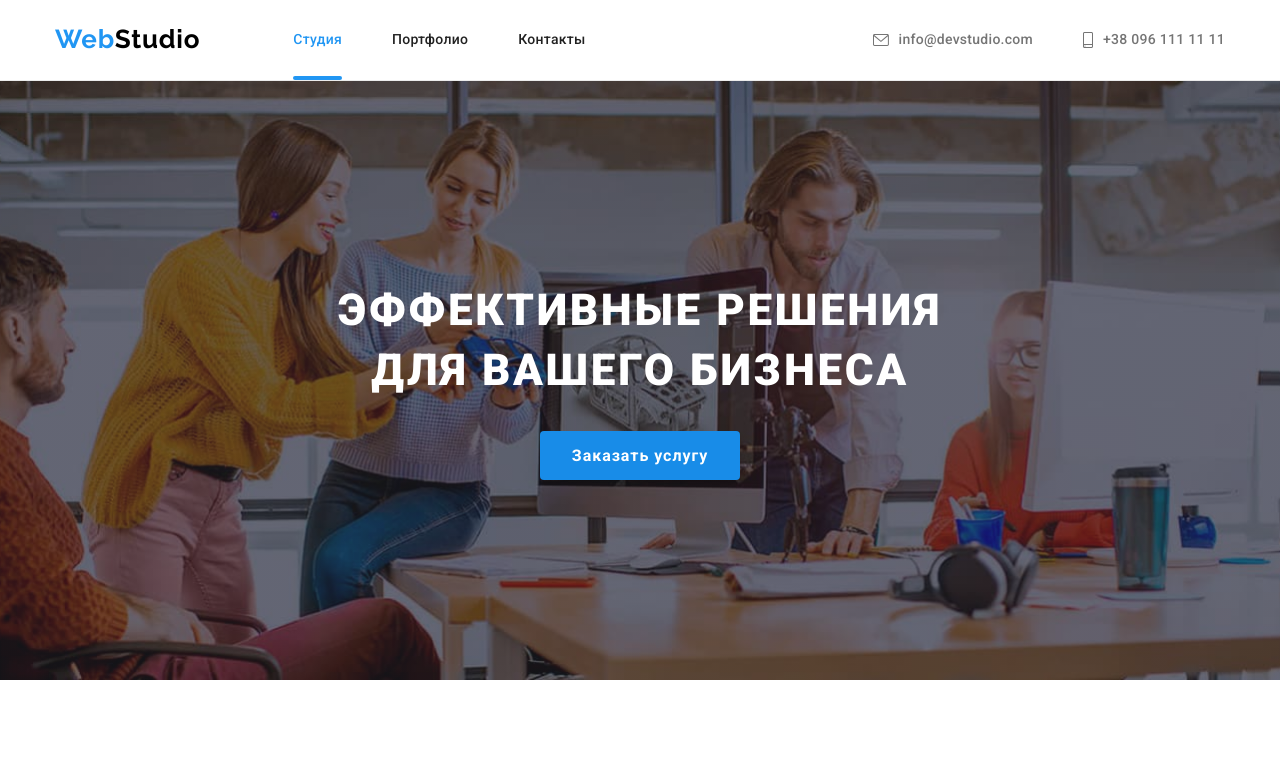
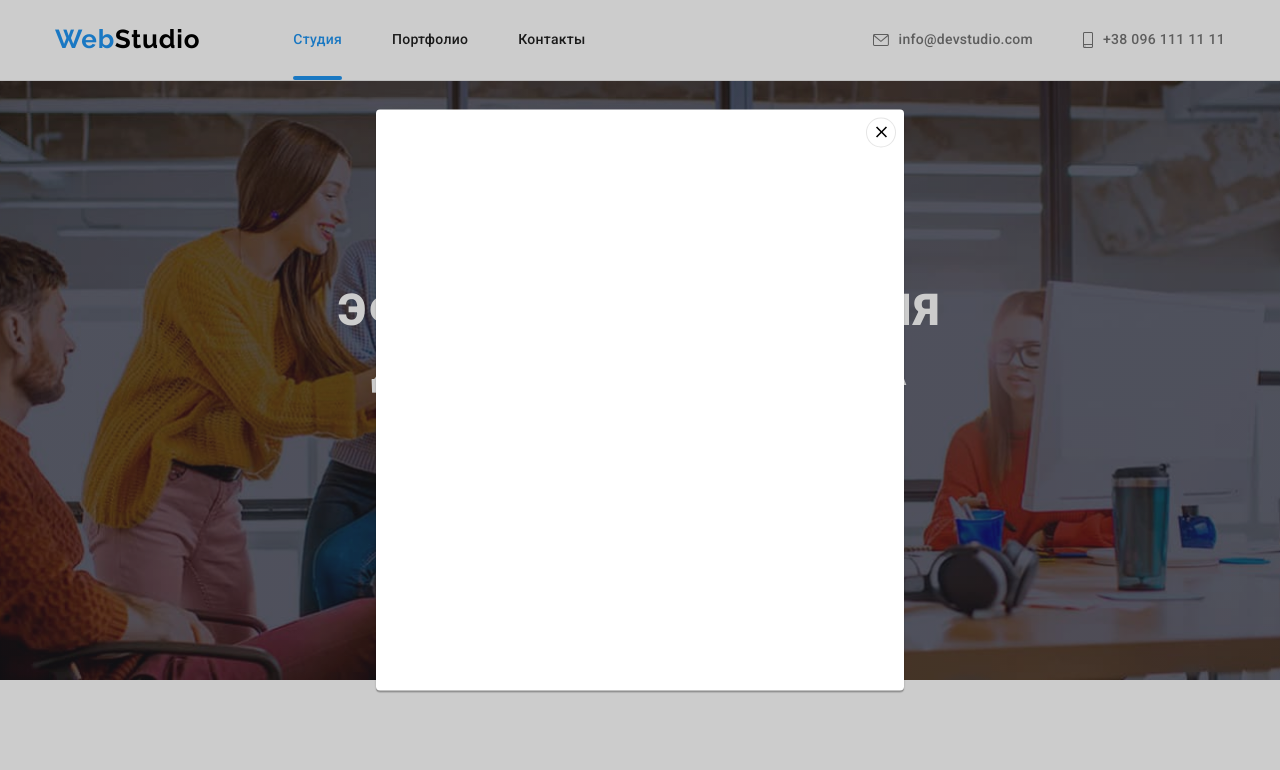
Before and after one commit to anvomm/goit-markup-hw-05, a plain HTML site: page index.html in a window 1280 px wide. Both pictures are taken after a click on the button "Заказать услугу". Shown: the top 770 px of the page. Drawn offline with nearby package versions, Linux system fonts and the light colour scheme.

Commit message:
описывает модальное окно

```diff
--- a/css/styles.css
+++ b/css/styles.css
@@ -34,6 +34,9 @@ img {
     display: block;
     max-width: 100%;
     height: auto;
+}
+button {
+    cursor: pointer;
 }
 
 .link {
@@ -219,7 +222,6 @@ body {
     border: none;
     box-shadow: 0px 4px 4px rgba(0, 0, 0, 0.15);
     border-radius: 4px;
-    cursor: pointer;
     transition: background-color 250ms cubic-bezier(0.4, 0, 0.2, 1);
 }
 .hero-button:hover,
@@ -501,6 +503,51 @@ body {
     margin-right: 70px;
 }
 
+/*=============BACKDROP===============*/
+.backdrop {
+    position: fixed;
+    top: 0;
+    left: 0;
+    width: 100%;
+    height: 100%;
+    background-color: rgba(0, 0, 0, 0.2);
+    transition: opacity 250ms cubic-bezier(0.4, 0, 0.2, 1), visibility 250ms cubic-bezier(0.4, 0, 0.2, 1), transform 250ms cubic-bezier(0.4, 0, 0.2, 1);
+}
+.backdrop.is-hidden {
+    opacity: 0;
+    visibility: hidden;
+    pointer-events: none;
+    transform: scale(0.75);
+}
+.modal {
+    position: absolute;
+    top: 50%;
+    left: 50%;
+    transform: translate(-50%, -50%);
+    width: 528px;
+    height: 581px;
+    background-color: var(--light-background-color);
+    box-shadow: 0px 1px 3px rgba(0, 0, 0, 0.12), 0px 1px 1px rgba(0, 0, 0, 0.14), 0px 2px 1px rgba(0, 0, 0, 0.2);
+    border-radius: 4px;
+}
+.modal-close-button {
+    position: absolute;
+    top: 8px;
+    right: 8px;
+    display: flex;
+    justify-content: center;
+    align-items: center;
+    padding: 0;
+    width: 30px;
+    height: 30px;
+    background-color: var(--light-background-color);
+    border: 1px solid rgba(0, 0, 0, 0.1);
+    border-radius: 50%;
+}
+.modal-close-icon {
+    fill: #000000;
+}
+
 /*=================PORTFOLIO===============*/
 
 .portfolio-filter {
@@ -524,7 +571,6 @@ body {
     color: var(--title-color);
     background-color: var(--light-grey-background-color);
     border: none;
-    cursor: pointer;
     transition: color 250ms cubic-bezier(0.4, 0, 0.2, 1), background-color 250ms cubic-bezier(0.4, 0, 0.2, 1), box-shadow 250ms cubic-bezier(0.4, 0, 0.2, 1);
 }
 .portfolio-filter-button:hover,
```
